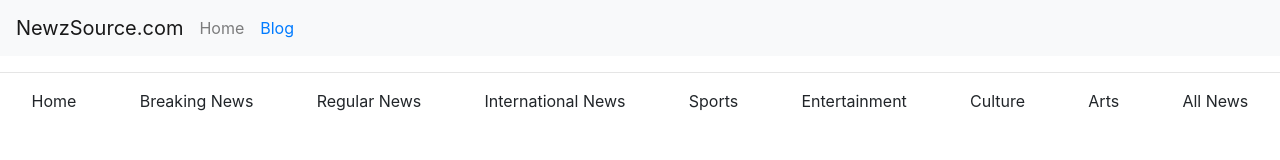
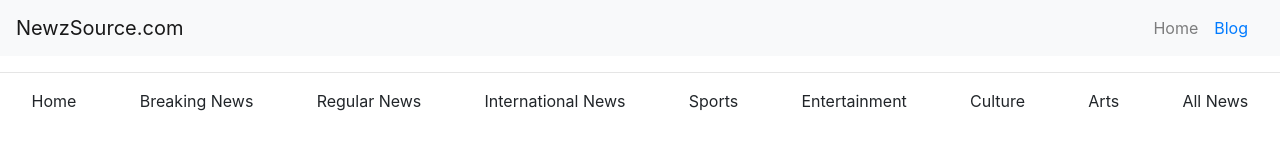
Before and after one commit to yeasin181015/newsPortal, a plain HTML site: page index.html in a window 1280 px wide. Drawn offline with nearby package versions, Linux system fonts and the light colour scheme; no server answers.

Commit message:
nineth commit

```diff
--- a/index.html
+++ b/index.html
@@ -29,7 +29,9 @@
   <body>
     <!-- navbarsection -->
     <header>
-      <nav class="navbar navbar-expand-lg navbar-light bg-light">
+      <nav
+        class="navbar navbar-expand-lg navbar-light bg-light d-flex flex-lg-row justify-content-lg-between"
+      >
         <a class="navbar-brand" href="#">NewzSource.com</a>
         <div>
           <span class="navbar-text"> Home </span>
--- a/js file/index.js
+++ b/js file/index.js
@@ -32,6 +32,8 @@ function findCategoryInfo(categoryInfoURL) {
     .then((data) => getData(data));
 }
 function getData(data) {
+  const newsContainer = document.getElementById("card-group");
+  newsContainer.innerText = "";
   document.getElementById("spinnerDiv").classList.remove("d-none");
   if (data.data.length == 0) {
     document.getElementById("numberOfItems").innerText =
@@ -42,10 +44,7 @@ function getData(data) {
     document.getElementById("numberOfItems").innerText = `${
       data.data.length
     } items found for category ${categoryName[indexNumber - 1]}`;
-  }
 
-  const newsContainer = document.getElementById("card-group");
-  newsContainer.innerText = "";
     data.data.forEach((info) => {
       //console.log(info._id);
       const newNewsContainer = document.createElement("div");
@@ -82,6 +81,7 @@ function getData(data) {
   </div>`;
       newsContainer.appendChild(newNewsContainer);
     });
+  }
   document.getElementById("spinnerDiv").classList.add("d-none");
 }
 
--- a/style.css
+++ b/style.css
@@ -1,8 +1,3 @@
-.navbar {
-  display: flex;
-  justify-content: space-between;
-  padding: 1%;
-}
 .navbar > div {
   display: flex;
 }
```
Lines whose indentation alone changed are shown as unchanged.
